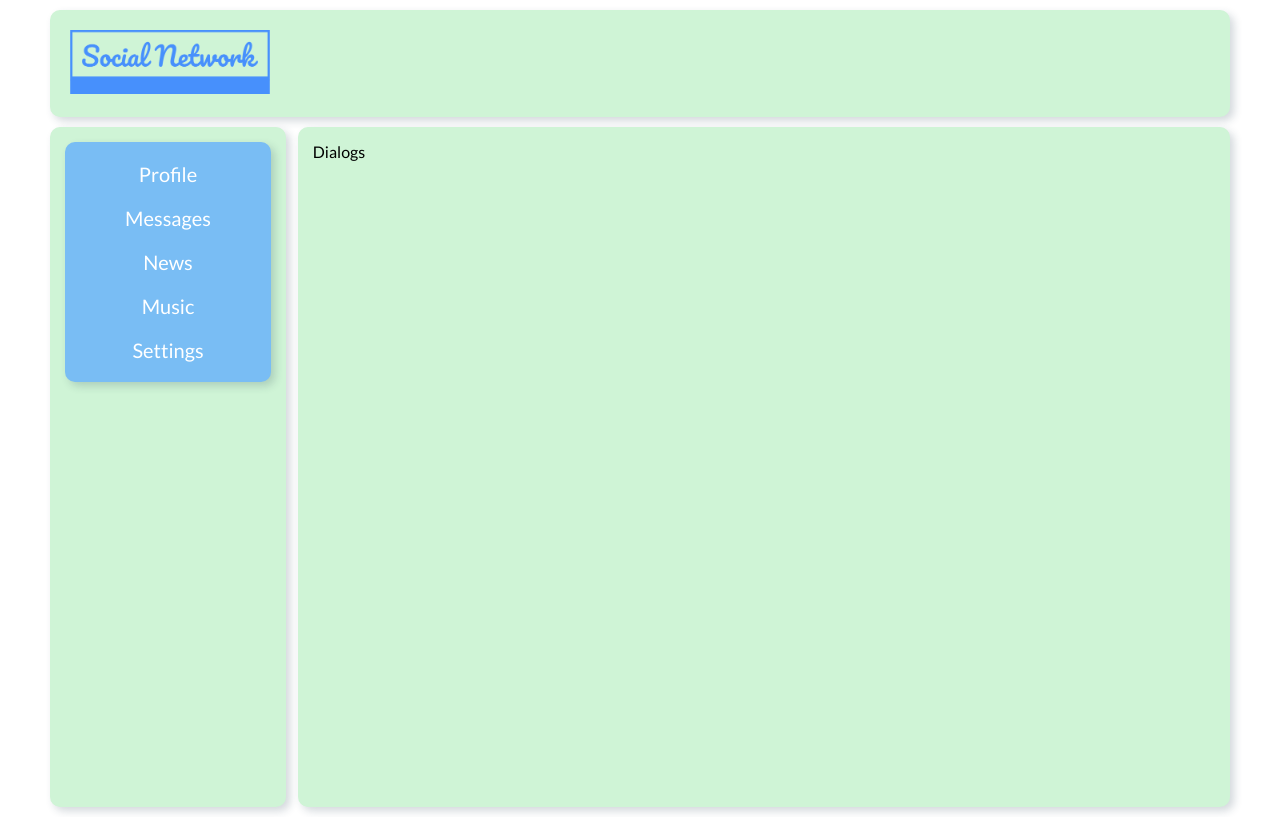
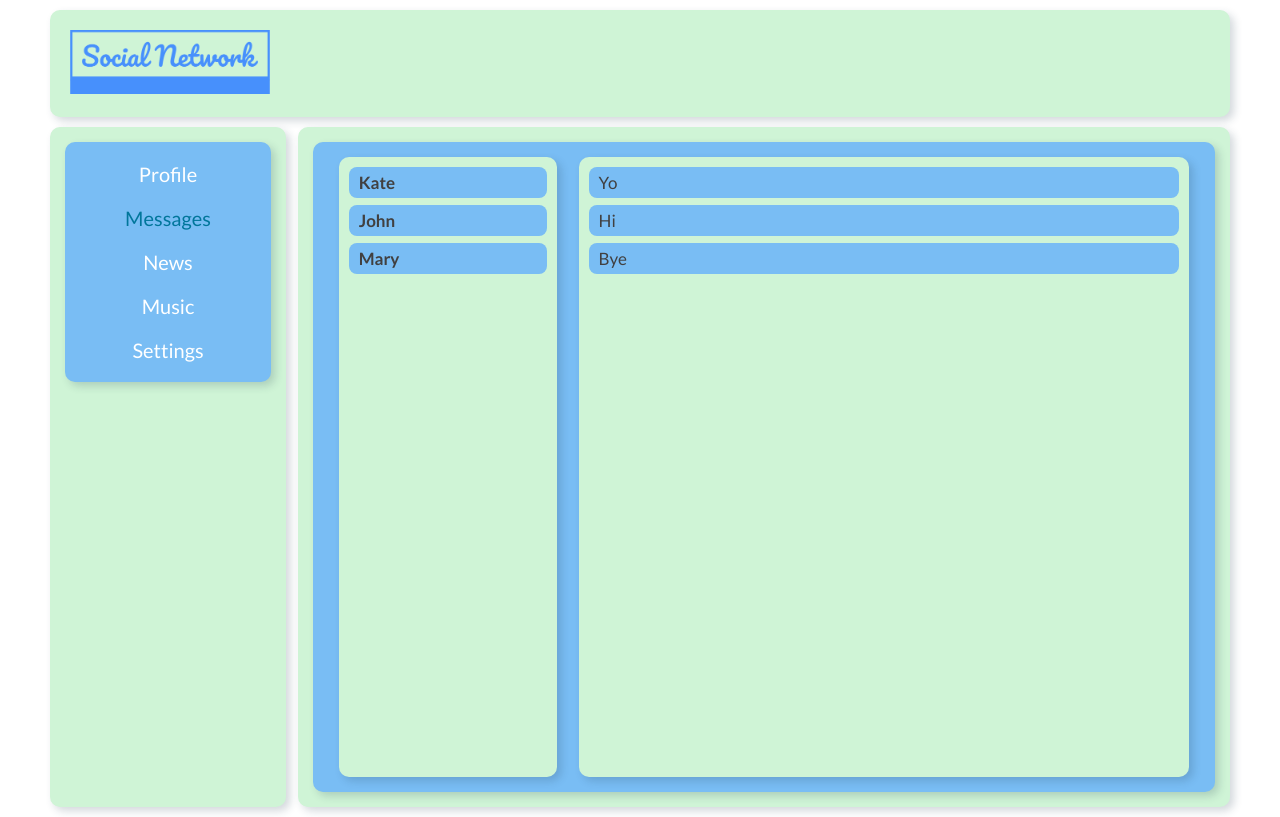
Before and after one commit to liha4ini/liha4ini-social_network_react_classes, a React (Create React App) app: page /messages in a window 1280 px wide. Built offline with nearby package versions, Linux system fonts and the light colour scheme; a web font is replaced by a local one.

Commit message:
add dialogs styles

```diff
--- a/src/components/Dialogs/Dialogs.module.css
+++ b/src/components/Dialogs/Dialogs.module.css
@@ -0,0 +1,47 @@
+.dialogsWrapper {
+    display: flex;
+    justify-content: space-around;
+    width: 100%;
+    height: 100%;
+    background-color: #79bdf4;
+    border-radius: 10px;
+    box-shadow: 4px 4px 8px 0px rgba(34, 60, 80, 0.2);
+    padding: 15px;
+}
+
+.usersWrapper {
+    width: 25%;
+    height: 100%;
+    background-color: #cff4d6;
+    border-radius: 10px;
+    box-shadow: 4px 4px 8px 0px rgba(34, 60, 80, 0.2);
+    padding: 10px;
+}
+
+.user {
+    color: #414040;
+    background-color: #79bdf4;
+    font-size: 17px;
+    margin-bottom: 7px;
+    padding: 5px 10px;
+    border-radius: 8px;
+    font-weight: bold;
+}
+
+.messagesWrapper {
+    width: 70%;
+    height: 100%;
+    background-color: #cff4d6;
+    border-radius: 10px;
+    box-shadow: 4px 4px 8px 0px rgba(34, 60, 80, 0.2);
+    padding: 10px;
+}
+
+.message {
+    color: #414040;
+    background-color: #79bdf4;
+    font-size: 17px;
+    margin-bottom: 7px;
+    padding: 5px 10px;
+    border-radius: 8px;
+}
--- a/src/components/Dialogs/Dialogs.tsx
+++ b/src/components/Dialogs/Dialogs.tsx
@@ -1,9 +1,20 @@
 import React from 'react';
+
+import s from './Dialogs.module.css'
 
 export const Dialogs = () => {
     return (
-        <div>
-            Dialogs
+        <div className={s.dialogsWrapper}>
+            <div className={s.usersWrapper}>
+                <div className={s.user}>Kate</div>
+                <div className={s.user}>John</div>
+                <div className={s.user}>Mary</div>
+            </div>
+            <div className={s.messagesWrapper}>
+                <div className={s.message}>Yo</div>
+                <div className={s.message}>Hi</div>
+                <div className={s.message}>Bye</div>
+            </div>
         </div>
     );
 };
--- a/src/components/NavBar/NavBar.tsx
+++ b/src/components/NavBar/NavBar.tsx
@@ -1,9 +1,10 @@
 import React, {useState} from 'react';
+import {NavLink} from "react-router-dom";
 
 import './navbar.css'
 
+
 export const NavBar = () => {
-    const [activeLink, setActiveLink] = useState(false)
 
     const navBarItems = [
         {
@@ -36,13 +37,12 @@ export const NavBar = () => {
     const elements = navBarItems.map(item => {
         return (
             <div key={item.id} className='navbar_item'>
-                <a
-                    href={item.link}
+                <NavLink
+                    to={item.link}
                     className='navbar_item_link'
-                    // className={`${activeLink ? 'active_link' : 'navbar_item_link'}`}
                 >
                     {item.title}
-                </a>
+                </NavLink>
             </div>
         )
     })
--- a/src/components/NavBar/navbar.css
+++ b/src/components/NavBar/navbar.css
@@ -23,6 +23,6 @@
     color: #01769b;
 }
 
-.active_link {
+.active {
     color: #01769b;
 }
```
